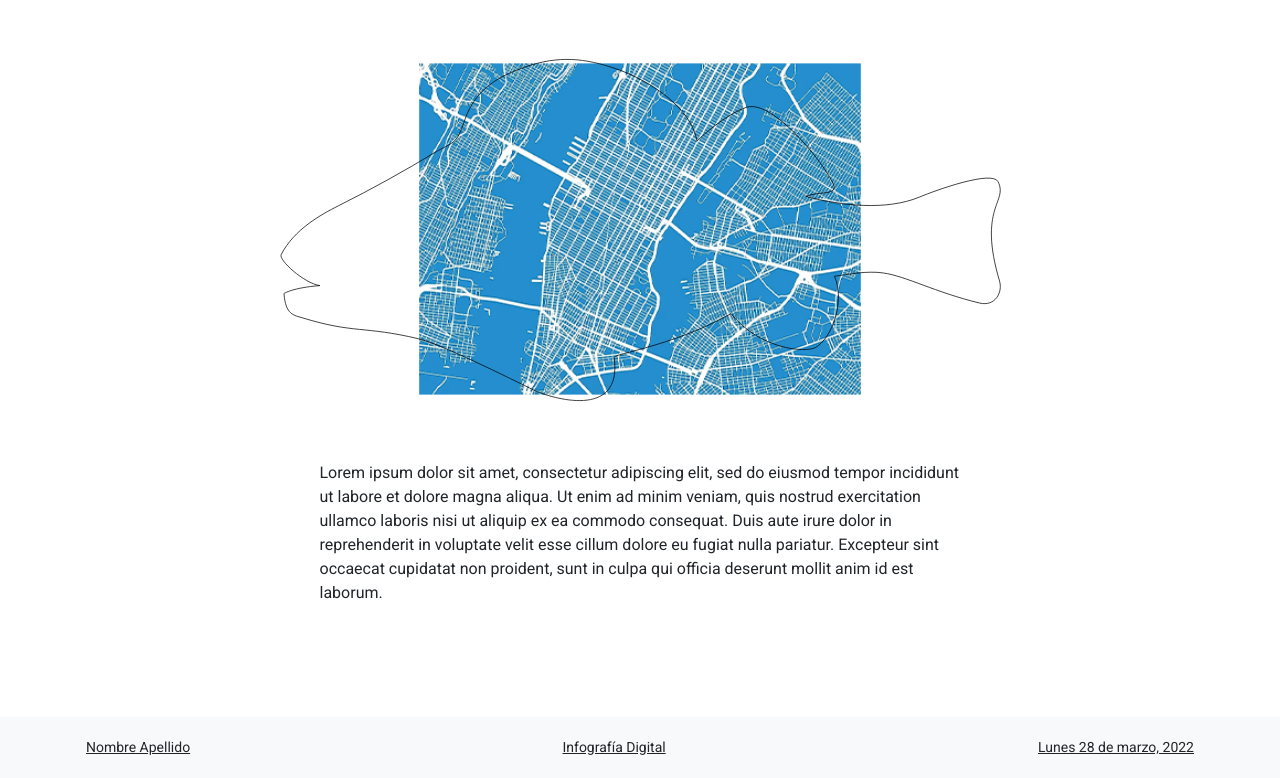
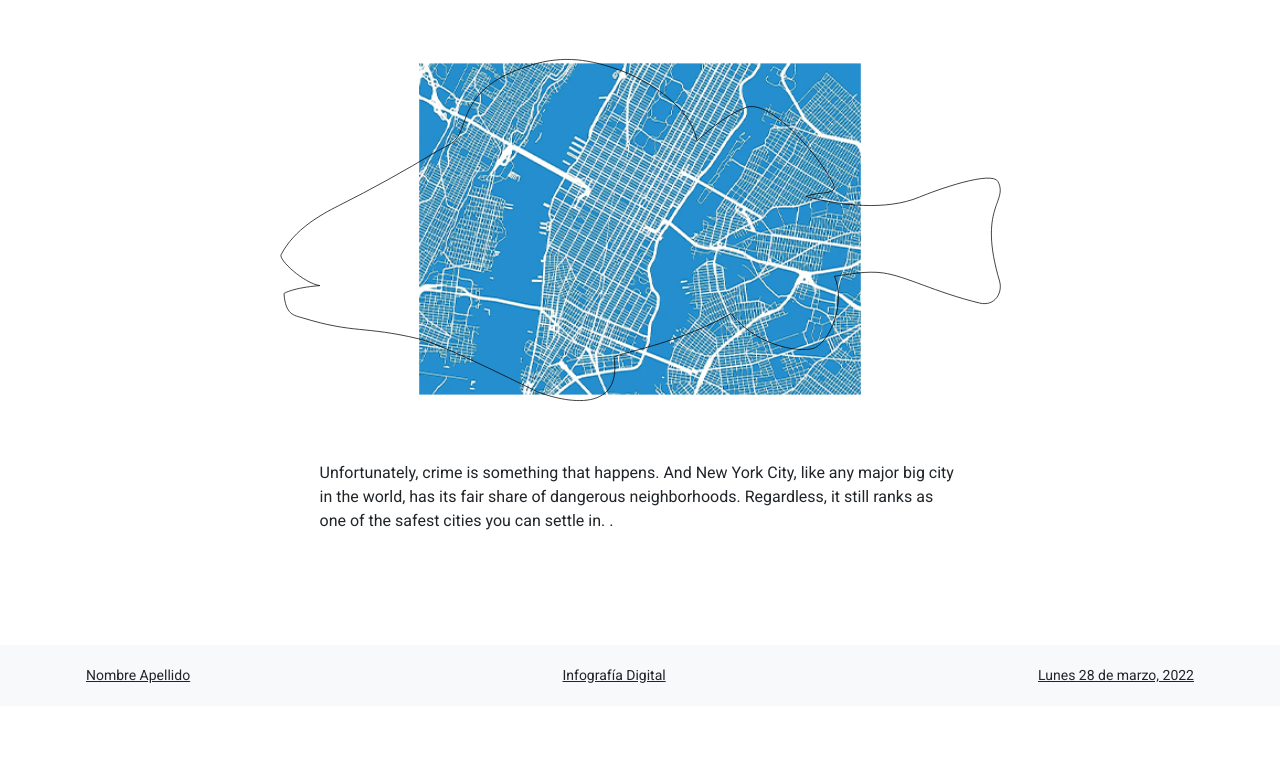
Before and after one commit to vicentepuig/clase04, a plain HTML site: page index.html in a window 1280 px wide. Shown: the part 2231-3009 px from the top of the page. After the commit the page ends 2937 px from the top, so only its background shows below. Drawn offline with nearby package versions, Linux system fonts and the light colour scheme.

Commit message:
Update index.html

```diff
--- a/index.html
+++ b/index.html
@@ -63,7 +63,7 @@
                     </svg>
                 </div>
                 <div class="col-11 col-sm-10 col-md-9 col-lg-8 col-xl-7 col-xxl-6 mx-auto mb-5">
-                    <p>Lorem ipsum dolor sit amet, consectetur adipiscing elit, sed do eiusmod tempor incididunt ut labore et dolore magna aliqua. Ut enim ad minim veniam, quis nostrud exercitation ullamco laboris nisi ut aliquip ex ea commodo consequat. Duis aute irure dolor in reprehenderit in voluptate velit esse cillum dolore eu fugiat nulla pariatur. Excepteur sint occaecat cupidatat non proident, sunt in culpa qui officia deserunt mollit anim id est laborum.</p>
+                    <p>Unfortunately, crime is something that happens. And New York City, like any major big city in the world, has its fair share of dangerous neighborhoods. Regardless, it still ranks as one of the safest cities you can settle in. .</p>
                 </div>
             </div>
         </main>
```
